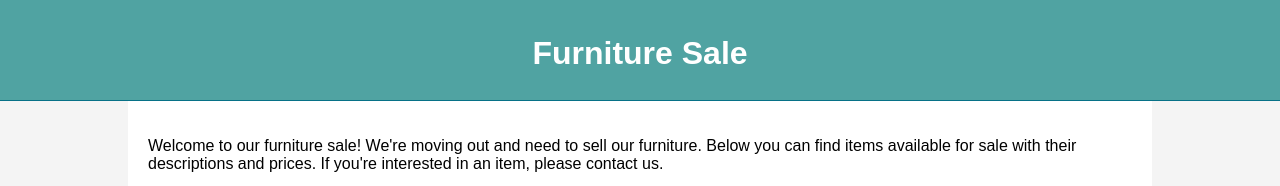
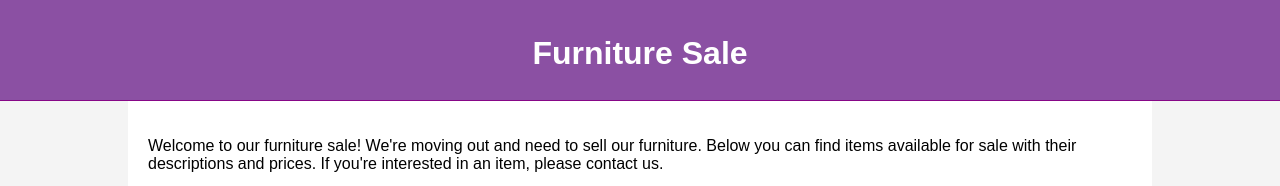
Before and after one commit to JaStaGa/houseSale, a plain HTML site: page index.html in a window 1280 px wide. Shown: the top 186 px of the page. Drawn offline with Linux system fonts and the light colour scheme.

Commit message:
color test

```diff
--- a/index.html
+++ b/index.html
@@ -15,11 +15,11 @@
             overflow: hidden;
         }
         header {
-            background: #50a3a2;
+            background: #8b50a3;
             color: white;
             padding-top: 30px;
             min-height: 70px;
-            border-bottom: #077187 1px solid;
+            border-bottom: #870787 1px solid;
         }
         header h1 {
             padding: 5px 0;
```
